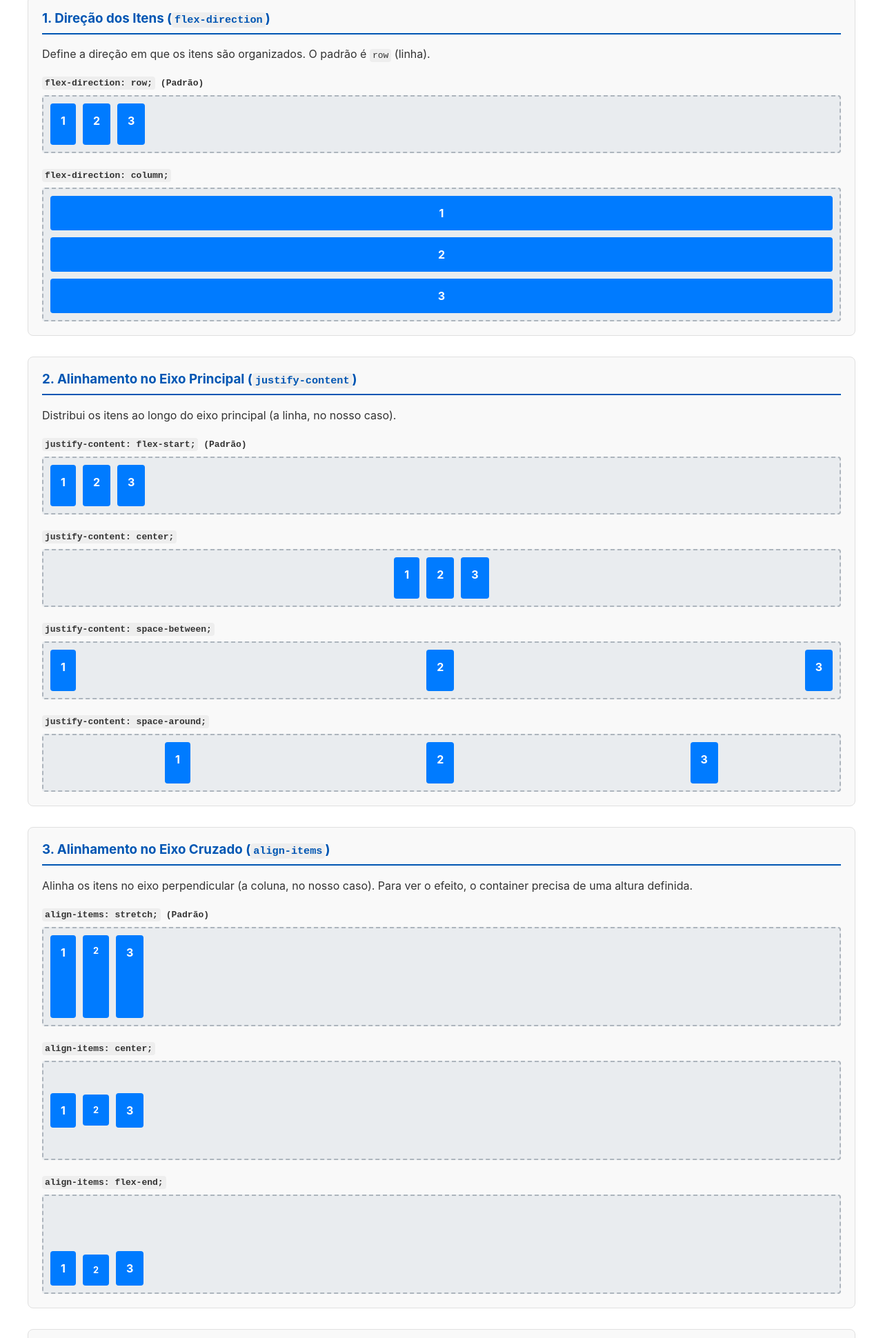
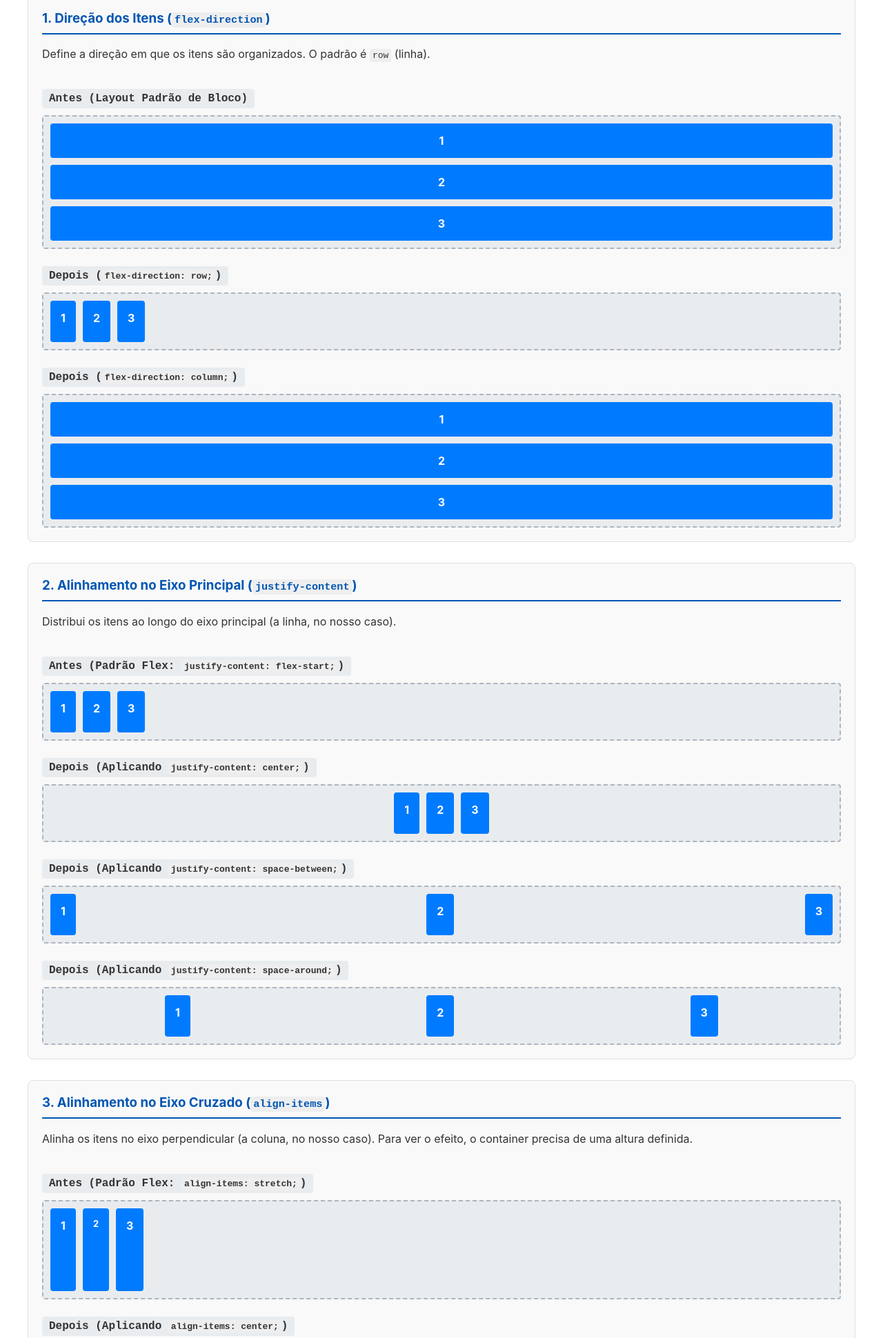
Before and after one commit to JoOlinda/displayflex, a plain HTML site: page index.html in a window 1280 px wide. Shown: the part 334-2274 px from the top of the page at 69% size. Drawn offline with Linux system fonts and the light colour scheme.

Commit message:
Add o antes e depois para cada exemplo

```diff
--- a/index.html
+++ b/index.html
@@ -28,14 +28,19 @@
                 <h3>1. Direção dos Itens (<code>flex-direction</code>)</h3>
                 <p>Define a direção em que os itens são organizados. O padrão é <code>row</code> (linha).</p>
 
-                <h4><code>flex-direction: row;</code> (Padrão)</h4>
-                <div class="flex-example-container direction-row">
+                <h4>Antes (Layout Padrão de Bloco)</h4>
+                <div class="example-container-before">
                     <div class="flex-item">1</div>
                     <div class="flex-item">2</div>
                     <div class="flex-item">3</div>
                 </div>
 
-                <h4><code>flex-direction: column;</code></h4>
+                <h4>Depois (<code>flex-direction: row;</code>)</h4>
+                <div class="flex-example-container direction-row">
+                    <div class="flex-item">1</div><div class="flex-item">2</div><div class="flex-item">3</div>
+                </div>
+
+                <h4>Depois (<code>flex-direction: column;</code>)</h4>
                 <div class="flex-example-container direction-column">
                     <div class="flex-item">1</div>
                     <div class="flex-item">2</div>
@@ -48,16 +53,16 @@
                 <h3>2. Alinhamento no Eixo Principal (<code>justify-content</code>)</h3>
                 <p>Distribui os itens ao longo do eixo principal (a linha, no nosso caso).</p>
 
-                <h4><code>justify-content: flex-start;</code> (Padrão)</h4>
+                <h4>Antes (Padrão Flex: <code>justify-content: flex-start;</code>)</h4>
                 <div class="flex-example-container justify-flex-start"><div class="flex-item">1</div><div class="flex-item">2</div><div class="flex-item">3</div></div>
 
-                <h4><code>justify-content: center;</code></h4>
+                <h4>Depois (Aplicando <code>justify-content: center;</code>)</h4>
                 <div class="flex-example-container justify-center"><div class="flex-item">1</div><div class="flex-item">2</div><div class="flex-item">3</div></div>
 
-                <h4><code>justify-content: space-between;</code></h4>
+                <h4>Depois (Aplicando <code>justify-content: space-between;</code>)</h4>
                 <div class="flex-example-container justify-space-between"><div class="flex-item">1</div><div class="flex-item">2</div><div class="flex-item">3</div></div>
 
-                <h4><code>justify-content: space-around;</code></h4>
+                <h4>Depois (Aplicando <code>justify-content: space-around;</code>)</h4>
                 <div class="flex-example-container justify-space-around"><div class="flex-item">1</div><div class="flex-item">2</div><div class="flex-item">3</div></div>
             </section>
 
@@ -66,13 +71,13 @@
                 <h3>3. Alinhamento no Eixo Cruzado (<code>align-items</code>)</h3>
                 <p>Alinha os itens no eixo perpendicular (a coluna, no nosso caso). Para ver o efeito, o container precisa de uma altura definida.</p>
 
-                <h4><code>align-items: stretch;</code> (Padrão)</h4>
+                <h4>Antes (Padrão Flex: <code>align-items: stretch;</code>)</h4>
                 <div class="flex-example-container align-stretch" style="height: 120px;"><div class="flex-item">1</div><div class="flex-item" style="font-size: 0.8em;">2</div><div class="flex-item">3</div></div>
 
-                <h4><code>align-items: center;</code></h4>
+                <h4>Depois (Aplicando <code>align-items: center;</code>)</h4>
                 <div class="flex-example-container align-center" style="height: 120px;"><div class="flex-item">1</div><div class="flex-item" style="font-size: 0.8em;">2</div><div class="flex-item">3</div></div>
 
-                <h4><code>align-items: flex-end;</code></h4>
+                <h4>Depois (Aplicando <code>align-items: flex-end;</code>)</h4>
                 <div class="flex-example-container align-flex-end" style="height: 120px;"><div class="flex-item">1</div><div class="flex-item" style="font-size: 0.8em;">2</div><div class="flex-item">3</div></div>
             </section>
 
@@ -81,6 +86,14 @@
                 <h3>4. Crescimento do Item (<code>flex-grow</code>)</h3>
                 <p>Permite que um item "cresça" para ocupar o espaço livre no container. É uma propriedade do <strong>item</strong>, não do container.</p>
                 <p>Abaixo, o item 2 tem <code>flex-grow: 2</code> e os outros têm <code>flex-grow: 1</code>. Ele ocupará o dobro do espaço livre que os outros.</p>
+
+                <h4>Antes (Itens com tamanho baseado no conteúdo)</h4>
+                <div class="flex-example-container">
+                    <div class="flex-item">Item 1</div>
+                    <div class="flex-item">Item 2</div>
+                    <div class="flex-item">Item 3</div>
+                </div>
+                <h4>Depois (Aplicando <code>flex-grow</code>)</h4>
                 <div class="flex-example-container">
                     <div class="flex-item grow-1">Item 1 (grow: 1)</div>
                     <div class="flex-item grow-2">Item 2 (grow: 2)</div>
@@ -92,6 +105,11 @@
             <section class="explanation-section">
                 <h3>5. Quebra de Linha (<code>flex-wrap</code>)</h3>
                 <p>Por padrão, os itens tentam caber em uma única linha. Com <code>flex-wrap: wrap;</code>, eles quebram para a linha seguinte quando não há mais espaço.</p>
+
+                <h4>Antes (Padrão Flex: <code>flex-wrap: nowrap;</code>)</h4>
+                <div class="flex-example-container"><div class="flex-item">1</div><div class="flex-item">2</div><div class="flex-item">3</div><div class="flex-item">4</div><div class="flex-item">5</div><div class="flex-item">6</div></div>
+
+                <h4>Depois (Aplicando <code>flex-wrap: wrap;</code>)</h4>
                 <div class="flex-example-container wrap-example">
                     <div class="flex-item">1</div><div class="flex-item">2</div><div class="flex-item">3</div><div class="flex-item">4</div><div class="flex-item">5</div><div class="flex-item">6</div>
                 </div>
@@ -102,6 +120,14 @@
                 <h3>6. Ordem dos Itens (<code>order</code>)</h3>
                 <p>Muda a ordem visual de um item sem alterar o HTML. Por padrão, todos têm <code>order: 0</code>. Números menores vêm primeiro.</p>
                 <p>No HTML: Item A, Item B, Item C. Visualmente, a ordem é B, A, C.</p>
+
+                <h4>Antes (Ordem padrão do HTML em um container flex)</h4>
+                <div class="flex-example-container">
+                    <div class="flex-item">Item A</div>
+                    <div class="flex-item">Item B</div>
+                    <div class="flex-item">Item C</div>
+                </div>
+                <h4>Depois (Aplicando <code>order</code>)</h4>
                 <div class="flex-example-container">
                     <div class="flex-item order-2">Item A (order: 2)</div>
                     <div class="flex-item order-1">Item B (order: 1)</div>
@@ -114,6 +140,14 @@
                 <h3>7. Encolhimento do Item (<code>flex-shrink</code>)</h3>
                 <p>Define a capacidade de um item encolher se necessário, quando não há espaço suficiente no container. O padrão é <code>1</code>. Um valor <code>0</code> impede o encolhimento.</p>
                 <p>Abaixo, todos os itens têm uma base de <code>150px</code>. O Item 3 (<code>shrink: 0</code>) não encolhe, e o Item 2 (<code>shrink: 2</code>) encolhe o dobro do que o Item 1.</p>
+
+                <h4>Antes (Itens com <code>flex-basis</code> e <code>flex-shrink: 1</code> padrão)</h4>
+                <div class="flex-example-container">
+                    <div class="flex-item" style="flex-basis: 150px;">Item 1</div>
+                    <div class="flex-item" style="flex-basis: 150px;">Item 2</div>
+                    <div class="flex-item" style="flex-basis: 150px;">Item 3</div>
+                </div>
+                <h4>Depois (Controlando o <code>flex-shrink</code>)</h4>
                 <div class="flex-example-container">
                     <div class="flex-item shrink-1">Item 1 (shrink: 1)</div>
                     <div class="flex-item shrink-2">Item 2 (shrink: 2)</div>
@@ -126,6 +160,14 @@
                 <h3>8. Auto-alinhamento do Item (<code>align-self</code>)</h3>
                 <p>Permite que um item específico anule o <code>align-items</code> definido no container. É uma propriedade do <strong>item</strong>.</p>
                 <p>O container abaixo tem <code>align-items: center</code>, mas o Item 2 está alinhado ao início (<code>flex-start</code>) e o Item 3 ao fim (<code>flex-end</code>).</p>
+
+                <h4>Antes (Todos os itens obedecem <code>align-items: center</code>)</h4>
+                <div class="flex-example-container align-center" style="height: 120px;">
+                    <div class="flex-item">Item 1</div>
+                    <div class="flex-item">Item 2</div>
+                    <div class="flex-item">Item 3</div>
+                </div>
+                <h4>Depois (Aplicando <code>align-self</code> nos itens 2 e 3)</h4>
                 <div class="flex-example-container align-center" style="height: 120px;">
                     <div class="flex-item">Item 1 (padrão)</div>
                     <div class="flex-item self-start">Item 2 (self: start)</div>
--- a/style.css
+++ b/style.css
@@ -81,17 +81,31 @@ main {
     margin-top: 25px;
     margin-bottom: 10px;
     color: #333;
-    font-family: monospace;
+    font-family: "Courier New", Courier, monospace;
+    background-color: #e9ecef;
+    padding: 5px 10px;
+    border-radius: 4px;
+    display: inline-block;
 }
 
-/* Container base para todos os exemplos visuais */
+/* Estilos base compartilhados pelos containers "Antes" e "Depois" */
+.example-container-before,
 .flex-example-container {
     background-color: #e9ecef;
     border: 2px dashed #adb5bd;
     border-radius: 4px;
     padding: 10px;
     min-height: 60px;
-    display: flex; /* A base de tudo! */
+}
+
+/* O container "Antes" não tem flexbox, então os itens se comportam como blocos padrão */
+.example-container-before .flex-item:not(:last-child) {
+    margin-bottom: 10px; /* Adiciona espaço vertical para simular o 'gap' */
+}
+
+/* Apenas o container "Depois" recebe as propriedades flex */
+.flex-example-container {
+    display: flex;
     gap: 10px;
 }
 
```
